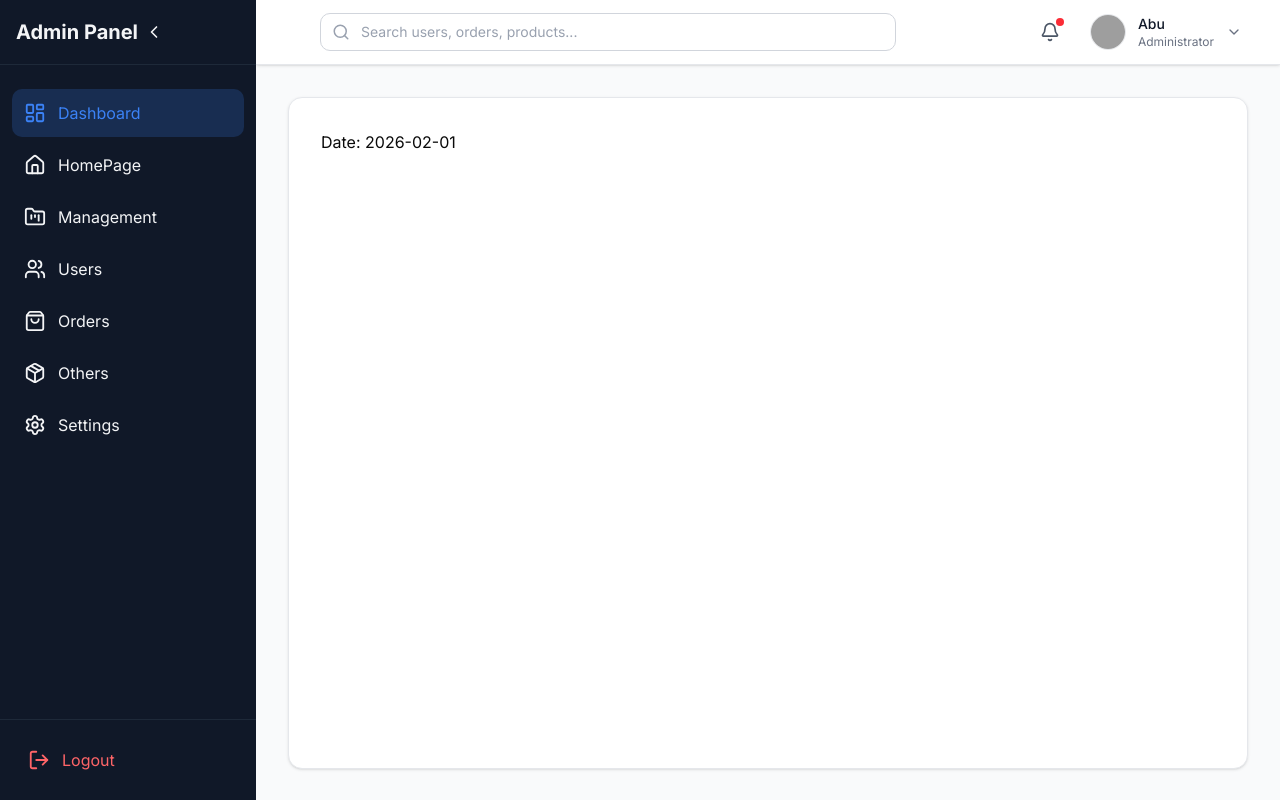
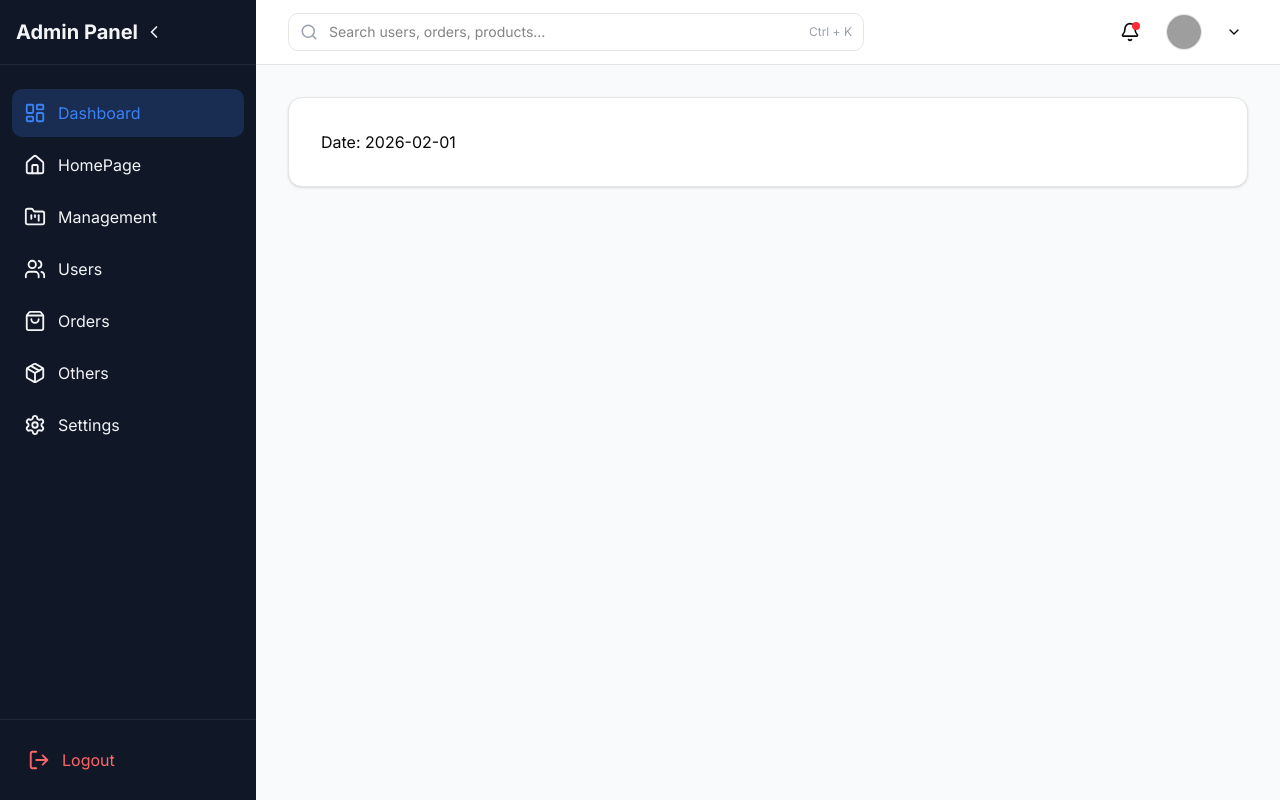
Before and after one commit to akweb69/Subscription_Clien_Site, a React (Vite) app: page /admin in a window 1280 px wide. Built offline with nearby package versions, Linux system fonts and the light colour scheme; no server answers; grey boxes are pictures that could not be loaded; a web font is replaced by a local one.

Commit message:
df df fdfd

```diff
--- a/src/Admin/MainLayout/Layout.jsx
+++ b/src/Admin/MainLayout/Layout.jsx
@@ -1,6 +1,6 @@
 // AdminLayout.jsx
-import React, { useState } from 'react';
-import { Outlet, Link } from 'react-router-dom';
+import React, { useContext, useState } from 'react';
+import { Outlet, Link, useNavigate } from 'react-router-dom';
 import AdminAsideBar from './AdminAsideBar';
 import {
     Search,
@@ -10,135 +10,121 @@ import {
     LogOut,
     ChevronDown
 } from 'lucide-react';
+import { AppContext } from '@/context/AppContext';
 
 const AdminLayout = () => {
     const [showUserMenu, setShowUserMenu] = useState(false);
+    const { user, logout } = useContext(AppContext);
+    const navigate = useNavigate();
 
-    // You can fetch this from auth context later
-    const user = {
-        name: "Abu",
-        role: "Administrator",
-        avatar: "https://ui-avatars.com/api/?name=Abu&background=0D8ABC&color=fff&size=128", // placeholder
+    const handleLogout = async () => {
+        await logout();
+        setShowUserMenu(false);
+        navigate('/login');
     };
 
     return (
-        <div className="flex h-screen w-full flex-col lg:flex-row bg-gray-50">
+        <div className="flex h-screen w-full bg-gray-50">
             {/* Sidebar */}
             <AdminAsideBar />
 
-            {/* Main content wrapper */}
-            <div className="flex-1 flex flex-col min-h-screen">
+            {/* Main */}
+            <div className="flex flex-1 flex-col overflow-hidden">
                 {/* Top Navbar */}
-                <header className="bg-white border-b border-gray-200 shadow-sm z-10">
+                <header className="sticky top-0 z-30 bg-white border-b">
                     <div className="px-4 sm:px-6 lg:px-8">
                         <div className="flex h-16 items-center justify-between">
-                            {/* Left - Mobile menu button + Title (optional) */}
-                            <div className="flex items-center lg:hidden">
-                                {/* If your AdminAsideBar has its own mobile toggle, you can omit this */}
-                                <span className="text-lg font-semibold text-gray-800"></span>
-                            </div>
-
-                            {/* Center - Search bar */}
-                            <div className="flex-1 max-w-xl mx-4 lg:mx-8 hidden md:block">
+                            {/* Search */}
+                            <div className="hidden md:block flex-1 max-w-xl">
                                 <div className="relative">
-                                    <div className="absolute inset-y-0 left-0 pl-3 flex items-center pointer-events-none">
-                                        <Search size={18} className="text-gray-400" />
-                                    </div>
+                                    <Search
+                                        size={18}
+                                        className="absolute left-3 top-1/2 -translate-y-1/2 text-gray-400"
+                                    />
                                     <input
                                         type="text"
-                                        placeholder="Search users, orders, products..."
+                                        placeholder="Search users, orders, products…"
                                         className="
-                      block w-full pl-10 pr-4 py-2
-                      border border-gray-300 rounded-lg
-                      text-sm focus:outline-none focus:ring-2
-                      focus:ring-emerald-500 focus:border-emerald-500
-                      placeholder-gray-400
-                    "
+                                            w-full pl-10 pr-16 py-2 text-sm
+                                            border rounded-lg
+                                            focus:ring-2 focus:ring-emerald-500
+                                        "
                                     />
+                                    <span className="absolute right-3 top-1/2 -translate-y-1/2 text-xs text-gray-400">
+                                        Ctrl + K
+                                    </span>
                                 </div>
                             </div>
 
-                            {/* Right - Actions */}
-                            <div className="flex items-center gap-4">
+                            {/* Right */}
+                            <div className="flex items-center gap-3">
                                 {/* Notifications */}
                                 <button
-                                    className="relative p-2 text-gray-600 hover:text-emerald-600 focus:outline-none"
                                     aria-label="Notifications"
+                                    className="relative p-2 rounded-lg hover:bg-gray-100"
                                 >
                                     <Bell size={20} />
-                                    <span className="absolute top-1 right-1 h-2 w-2 bg-red-500 rounded-full"></span>
+                                    <span className="absolute top-2 right-2 h-2 w-2 bg-red-500 rounded-full" />
                                 </button>
 
-                                {/* User Dropdown */}
+                                {/* User Menu */}
                                 <div className="relative">
                                     <button
                                         onClick={() => setShowUserMenu(!showUserMenu)}
                                         className="
-                      flex items-center gap-3
-                      p-1.5 rounded-lg hover:bg-gray-100
-                      focus:outline-none focus:ring-2 focus:ring-emerald-500
-                    "
+                                            flex items-center gap-3
+                                            rounded-lg p-1.5
+                                            hover:bg-gray-100
+                                            focus:ring-2 focus:ring-emerald-500
+                                        "
                                     >
                                         <img
-                                            src={user.avatar}
-                                            alt={user.name}
-                                            className="h-9 w-9 rounded-full object-cover border border-gray-200"
+                                            src={user?.avatar || 'https://i.pravatar.cc/100'}
+                                            alt="avatar"
+                                            className="h-9 w-9 rounded-full border object-cover"
                                         />
+
                                         <div className="hidden md:block text-left">
-                                            <p className="text-sm font-medium text-gray-900">{user.name}</p>
-                                            <p className="text-xs text-gray-500">{user.role}</p>
+                                            <p className="text-sm font-medium">{user?.name}</p>
+                                            <p className="text-xs text-gray-500">{user?.role}</p>
                                         </div>
-                                        <ChevronDown size={16} className="text-gray-500" />
+
+                                        <ChevronDown size={16} />
                                     </button>
 
-                                    {/* Dropdown Menu */}
                                     {showUserMenu && (
                                         <>
                                             <div
-                                                className="fixed inset-0 z-20 lg:hidden"
+                                                className="fixed inset-0 z-20"
                                                 onClick={() => setShowUserMenu(false)}
                                             />
+
                                             <div
                                                 className="
-                          absolute right-0 mt-2 w-56
-                          bg-white rounded-lg shadow-xl border border-gray-200
-                          py-1 z-30
-                        "
+                                                    absolute right-0 mt-2 w-56 z-30
+                                                    rounded-xl bg-white border shadow-lg
+                                                    overflow-hidden
+                                                "
                                             >
-                                                <div className="px-4 py-3 border-b border-gray-100 md:hidden">
-                                                    <p className="text-sm font-medium text-gray-900">{user.name}</p>
-                                                    <p className="text-xs text-gray-500">{user.role}</p>
+                                                <div className="px-4 py-3 border-b md:hidden">
+                                                    <p className="font-medium">{user?.name}</p>
+                                                    <p className="text-xs text-gray-500">{user?.role}</p>
                                                 </div>
 
-                                                <Link
-                                                    to="/admin/profile"
-                                                    className="flex items-center gap-3 px-4 py-2.5 text-sm text-gray-700 hover:bg-gray-50"
-                                                    onClick={() => setShowUserMenu(false)}
-                                                >
-                                                    <User size={18} />
-                                                    <span>Profile</span>
-                                                </Link>
 
-                                                <Link
-                                                    to="/admin/settings"
-                                                    className="flex items-center gap-3 px-4 py-2.5 text-sm text-gray-700 hover:bg-gray-50"
-                                                    onClick={() => setShowUserMenu(false)}
-                                                >
-                                                    <Settings size={18} />
-                                                    <span>Settings</span>
-                                                </Link>
 
-                                                <div className="border-t border-gray-100 my-1"></div>
+
+                                                <div className="border-t" />
 
                                                 <button
-                                                    className="flex w-full items-center gap-3 px-4 py-2.5 text-sm text-red-600 hover:bg-red-50"
-                                                    onClick={() => {
-                                                        // handle logout logic here
-                                                        setShowUserMenu(false);
-                                                    }}
+                                                    onClick={handleLogout}
+                                                    className="
+                                                        flex w-full items-center gap-3
+                                                        px-4 py-2.5 text-red-600
+                                                        hover:bg-red-50
+                                                    "
                                                 >
-                                                    <LogOut size={18} />
-                                                    <span>Logout</span>
+                                                    <LogOut size={18} /> Logout
                                                 </button>
                                             </div>
                                         </>
@@ -149,16 +135,10 @@ const AdminLayout = () => {
                     </div>
                 </header>
 
-                {/* Page Content */}
-                <main className="flex-1 overflow-auto p-4 sm:p-6 lg:p-8">
-                    <div
-                        className="
-              mx-auto w-full max-w-screen-2xl
-              rounded-xl bg-white shadow-sm border border-gray-200
-              min-h-[calc(100vh-8rem)]
-            "
-                    >
-                        <div className="p-5 md:p-6 lg:p-8">
+                {/* Content */}
+                <main className="flex-1 overflow-y-auto p-4 sm:p-6 lg:p-8">
+                    <div className="mx-auto max-w-screen-2xl bg-white border rounded-xl shadow-sm">
+                        <div className="p-5 sm:p-6 lg:p-8">
                             <Outlet />
                         </div>
                     </div>
```
